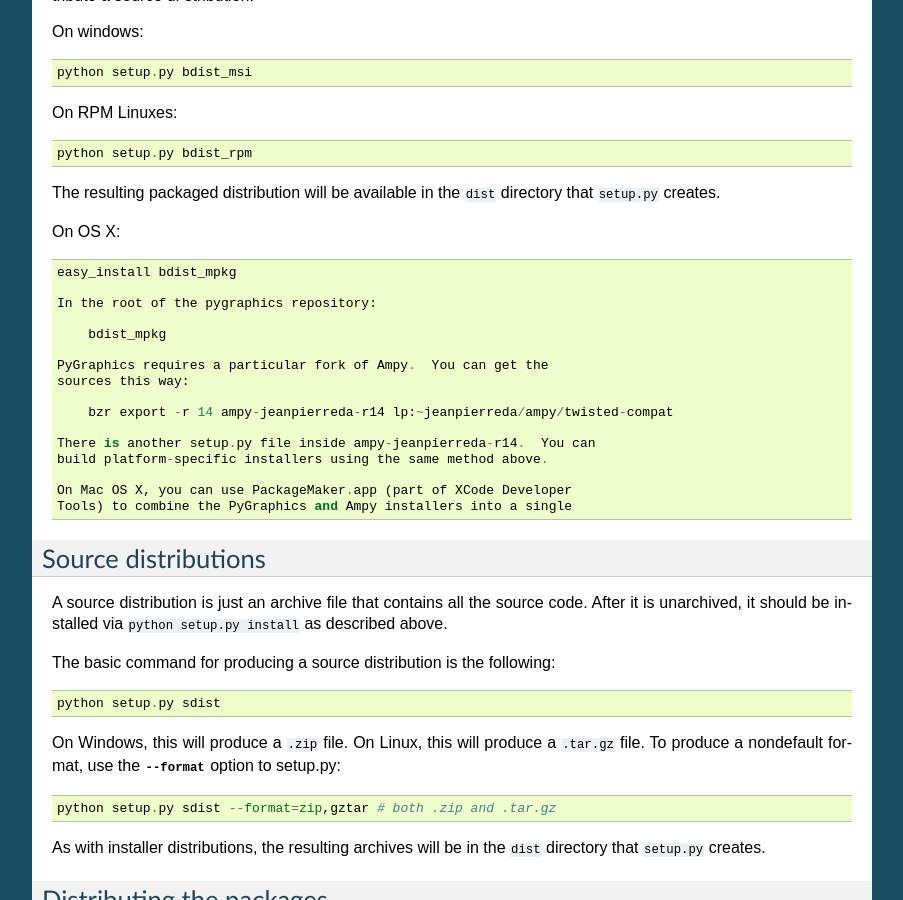
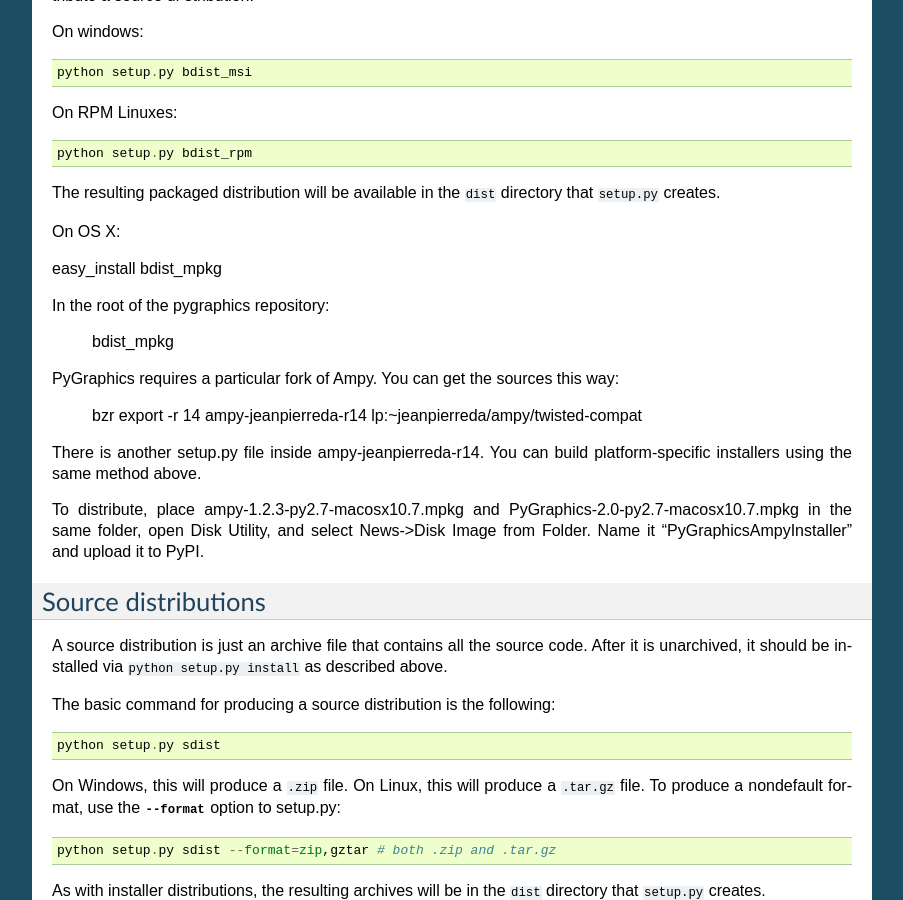
Before and after one commit to yuyutyrdinatry/pygraphics, a Sphinx documentation site: the page built from docs/developer/tutorials/uploading.rst, in a window 1280 px wide and 900 px high, scrolled down 576 px. Shown: the whole window, without its empty margins (198-1101 px from the left). Built offline with Sphinx 7.4.7, drawn with Linux system fonts in a browser that asks for light colours.

Commit message:
rebuilt OS X installer and added instructions on making a dmg

```diff
--- a/docs/developer/tutorials/uploading.rst
+++ b/docs/developer/tutorials/uploading.rst
@@ -47,23 +47,24 @@
 
 On OS X::
 
-    easy_install bdist_mpkg
+easy_install bdist_mpkg
 
-    In the root of the pygraphics repository:
+In the root of the pygraphics repository:
 
-        bdist_mpkg
+    bdist_mpkg
 
-    PyGraphics requires a particular fork of Ampy.  You can get the
-    sources this way:
+PyGraphics requires a particular fork of Ampy. You can get the sources this
+way:
 
-        bzr export -r 14 ampy-jeanpierreda-r14 lp:~jeanpierreda/ampy/twisted-compat
+    bzr export -r 14 ampy-jeanpierreda-r14 lp:~jeanpierreda/ampy/twisted-compat
 
-    There is another setup.py file inside ampy-jeanpierreda-r14.  You can
-    build platform-specific installers using the same method above.
+There is another setup.py file inside ampy-jeanpierreda-r14. You can build
+platform-specific installers using the same method above.
 
-    On Mac OS X, you can use PackageMaker.app (part of XCode Developer
-    Tools) to combine the PyGraphics and Ampy installers into a single
-
+To distribute, place ampy-1.2.3-py2.7-macosx10.7.mpkg and
+PyGraphics-2.0-py2.7-macosx10.7.mpkg in the same folder, open Disk Utility,
+and select News->Disk Image from Folder. Name it "PyGraphicsAmpyInstaller" and
+upload it to PyPI.
 
 Source distributions
 ====================
--- a/docs/install.rst
+++ b/docs/install.rst
@@ -66,8 +66,7 @@
 
 Download and run the installation package for PyGraphics and ampy:
 
-PyGraphics 2.0 and ampy 1.2.3
-http://pypi.python.org/packages/any/P/PyGraphics/PyGraphics-2.0-py2.7-macosx10.7.dmg
+    * `PyGraphics 2.0 and ampy 1.2.3 <http://pypi.python.org/packages/any/P/PyGraphics/PyGraphics-2.0.dmg>`_
 
 .. topic:: Nose
 
```
